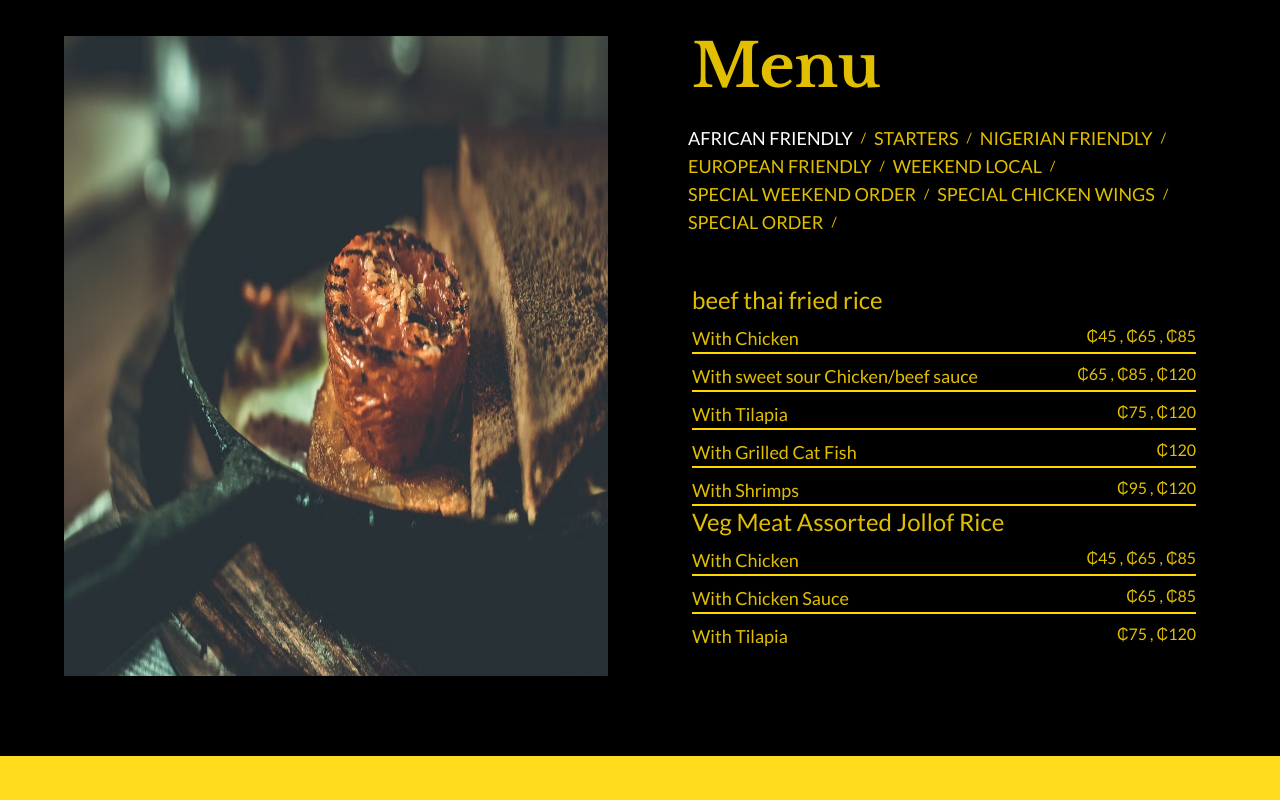
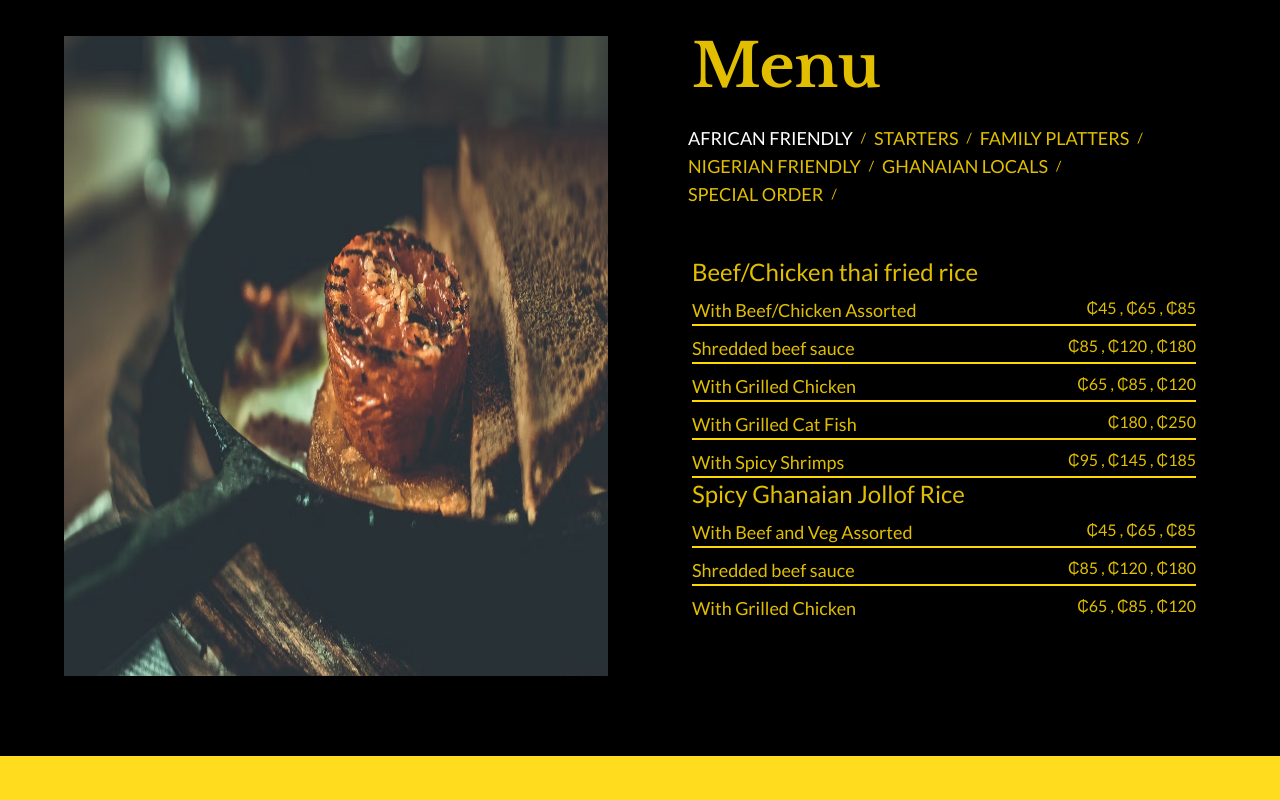
Before and after one commit to kaytee07/tastexxsee, a Next.js app: page / in a window 1280 px wide. Shown: the part 1340-2140 px from the top of the page. Built offline with nearby package versions, Linux system fonts and the light colour scheme.

Commit message:
update menu

```diff
--- a/data/index.ts
+++ b/data/index.ts
@@ -43,115 +43,100 @@ export const menuType = ["African Friendly", "Nigerian Friendly", "European Frie
 
 export const menu: Menu = {
     "African Friendly":[ {
-        name:  "beef thai fried rice",
+        name:  "Beef/Chicken thai fried rice",
         dishes:[
             {
-                name: "With Chicken",
+                name: "With Beef/Chicken Assorted",
                 prices: [45, 65, 85]
             },
             {
-                name: "With sweet sour Chicken/beef sauce",
+                name: "Shredded beef sauce",
+                prices: [85, 120, 180]
+            },
+            {
+                name: "With Grilled Chicken",
                 prices: [65, 85, 120]
             },
             {
-                name: "With Tilapia",
-                prices: [75, 120]
+                name: "With Grilled Cat Fish",
+                prices: [180, 250]
             },
             {
-                name: "With Grilled Cat Fish",
-                prices: [120]
-            },
-            {
-                name: "With Shrimps",
-                prices: [95, 120]
+                name: "With Spicy Shrimps",
+                prices: [95, 145, 185]
             }
         ]
     },
     {
-        name:"Veg Meat Assorted Jollof Rice",
+        name:"Spicy Ghanaian Jollof Rice",
         dishes:[
             {
-                name: "With Chicken",
+                name: "With Beef and Veg Assorted",
                 prices: [45, 65, 85]
             },
             {
-                name: "With Chicken Sauce",
-                prices: [65, 85]
+                name: "Shredded beef sauce",
+                prices: [85, 120, 180]
             },
             {
-                name: "With Tilapia",
-                prices: [75, 120]
+                name: "With Grilled Chicken",
+                prices: [65, 85, 120]
             },
             {
                 name: "With Grilled Cat Fish",
-                prices: [120]
+                prices: [180, 250]
             },
             {
-                name: "With Shrimps",
-                prices: [95, 120]
+                name: "With Spicy Shrimps",
+                prices: [95, 145, 185]
             }
         ],
 
     },
     {
-        name:"Herb Rice",
+        name:"Herb Rice or White Rice",
         dishes:[
-           {
-                name: "With sweet sour Chicken/beef sauce",
-                prices: [55, 75, 95]
+            {
+                name: "Pork Pineapple Barbecue Sauce",
+                prices: [75, 95, 125]
             },
             {
-                name: "With Shrimp Veg Sauce",
-                prices: [95, 120]
+                name: "Shredded beef sauce",
+                prices: [85, 120, 180]
+            },
+            {
+                name: "Sweet Chilli Fish Sauce",
+                prices: [95, 120, 160]
             },
             {
                 name: "With Grilled Cat Fish",
-                prices: [120]
+                prices: [180, 250]
             },
         ],
 
     },
     {
-        name:"Loaded Ghanaian Oil Rice",
+        name:"",
         dishes:[
-           {
-                name: "With Chicken",
-                prices: [65, 85]
+            {
+                name: "Bolognese",
+                prices: [75, 95, 130]
             },
             {
-                name: "With Grilled Cat Fish",
-                prices: [120, 150]
-            },
-        ],
-
-    },
-    {
-        name:"Meat Assorted Noodles",
-        dishes:[
-           {
-                name: "Single Meat",
-                prices: [45, 65]
+                name: "Chicken Alfredo",
+                prices: [75, 95, 130]
             },
             {
-                name: "Mix Meat",
-                prices: [55, 75]
-            },
-        ],
-    },
-    {
-        name:"Special Loaded Banku",
-        dishes:[
-           {
-                name: "With Grilled Chicken",
-                prices: [45, 65]
+                name: "Chicken Burger",
+                prices: [75, 95, 130]
             },
             {
-                name: "With Tilapia",
-                prices: [65, 85]
+                name: "Chilli Beef Mac & Cheese",
+                prices: [120, 180, 244]
             },
             {
-                name: "With Grilled CatFish",
-                prices: [85, 120]
+                name: "Ramen Noodles",
+                prices: [45, 65, 85]
             },
         ],
 
@@ -161,24 +146,68 @@ export const menu: Menu = {
             name:  "",
             dishes:[
                 {
-                    name: "Special Spring Rolls & mix veg",
+                    name: "Sausage and egg",
                     prices: [45]
                 },
                 {
-                    name: "Special Samosa & mix veg",
+                    name: "Pancake and sandwich",
                     prices: [45]
                 },
                 {
-                    name: "Scrambled eggs & mix veg",
+                    name: "Samosa rolls and kaslow",
                     prices: [45]
                 },
                 {
-                    name: "UK Bakes & mixed Veg",
-                    prices: [55]
+                    name: "Chicken popcorn",
+                    prices: [65]
                 },
                 {
-                    name: "Fruit Salad",
-                    prices: [45]
+                    name: "Potato Salad",
+                    prices: [65]
+                },
+                {
+                    name: "Sausage and Bacon Rolls",
+                    prices: [65]
+                },
+                {
+                    name: "Spicey Chicken Wings",
+                    prices: [55, 85, 120]
+                },
+
+            ]
+        },
+
+    ],
+    "Family Platters":[ {
+            name:  "",
+            dishes:[
+                {
+                    name: "English Breakfast Platter",
+                    prices: [280]
+                },
+                {
+                    name: "Fruit Platter",
+                    prices: [180]
+                },
+                {
+                    name: "Seafood Platter",
+                    prices: [390]
+                },
+                {
+                    name: "Canape Platter",
+                    prices: [350]
+                },
+                {
+                    name: "English Supper Platter(Mashed Potatoes)",
+                    prices: [390]
+                },
+                {
+                    name: "African Friendly Platter",
+                    prices: [65]
+                },
+                {
+                    name: "Spicey Chicken Wings",
+                    prices: [350]
                 },
 
             ]
@@ -190,11 +219,11 @@ export const menu: Menu = {
             dishes:[
                 {
                     name: "With Gari",
-                    prices: [65, 85]
+                    prices: [55]
                 },
                 {
                     name: "With Semo",
-                    prices: [65, 85]
+                    prices: [75]
                 },
             ]
         },
@@ -212,11 +241,11 @@ export const menu: Menu = {
             dishes:[
                 {
                     name: "With Gari",
-                    prices: [55, 65]
+                    prices: [55]
                 },
                 {
                     name: "With Semo",
-                    prices: [65, 85]
+                    prices: [75]
                 },
             ]
         },
@@ -225,11 +254,11 @@ export const menu: Menu = {
             dishes:[
                 {
                     name: "With Gari",
-                    prices: [55, 65]
+                    prices: [55]
                 },
                 {
                     name: "With Semo",
-                    prices: [65, 85]
+                    prices: [75]
                 },
             ]
         },
@@ -238,47 +267,29 @@ export const menu: Menu = {
             dishes:[
                 {
                     name: "With Gari",
-                    prices: [55, 65]
+                    prices: [55]
                 },
                 {
                     name: "With Semo",
-                    prices: [65, 85]
+                    prices: [75]
+                },
+            ]
+        },
+        {
+            name:"Okra Soup",
+            dishes:[
+                {
+                    name: "With Gari",
+                    prices: [55]
+                },
+                {
+                    name: "With Semo",
+                    prices: [75]
                 },
             ]
         }
     ],
-        "European Friendly":[ {
-            name:  "",
-            dishes:[
-                {
-                    name: "Mashed Potato With English Beef Gravy",
-                    prices: [90, 120]
-                },
-                {
-                    name: "Potato Chips With Chicken",
-                    prices: [65, 85]
-                },
-                {
-                    name: "English Breakfast Plata",
-                    prices: [280]
-                },
-                {
-                    name: "Canapé Plata",
-                    prices: [350]
-                },
-                {
-                    name: "Seafood Plata",
-                    prices: [550]
-                },
-                {
-                    name: "Africa Friendly Plata",
-                    prices: [450]
-                },
-            ]
-        },
-
-    ],
-    "Weekend Local":[ {
+    "Ghanaian Locals":[ {
             name:  "",
             dishes:[
                 {
@@ -287,7 +298,7 @@ export const menu: Menu = {
                 },
                 {
                     name: "Rice Ball",
-                    prices: [10]
+                    prices: [5]
                 },
                 {
                     name: "Banku",
@@ -296,6 +307,14 @@ export const menu: Menu = {
                 {
                     name: "Kokonte",
                     prices: [5]
+                },
+                {
+                    name: "Plain Rice",
+                    prices: [15]
+                },
+                {
+                    name: "Jollof Rice",
+                    prices: [20]
                 },
             ]
         },
@@ -307,80 +326,97 @@ export const menu: Menu = {
                     prices: [30]
                 },
                 {
-                    name: "Chicken Thigh",
-                    prices: [20]
+                    name: "Cow Meat",
+                    prices: [30]
+                },
+                {
+                    name: "Bush Meat",
+                    prices: [45]
+                },
+                {
+                    name: "Chicken",
+                    prices: [25]
+                },
+                {
+                    name: "Salted Beef",
+                    prices: [5]
                 },
                 {
                     name: "Chicken Wings",
-                    prices: [20]
+                    prices: [10]
                 },
                 {
                     name: "Tuna",
                     prices: [15]
                 },
                 {
+                    name: "Koobi",
+                    prices: [15]
+                },
+                {
                     name: "Wele",
-                    prices: [5]
+                    prices: [7]
                 },
                 {
                     name: "Boiled Egg",
                     prices: [5]
                 },
                 {
-                    name: "Crab",
-                    prices: [10]
+                    name: "Intestine",
+                    prices: [15]
                 },
                 {
-                    name: "Kotodwe",
-                    prices: [25]
-                },
-                {
-                    name: "Beef",
-                    prices: [20]
-                },
-                {
-                    name: "Catfish",
-                    prices: [45]
-                },
-                {
-                    name: "Snail",
-                    prices: [30]
+                    name: "Fresh Tilapia",
+                    prices: [40]
                 },
                 {
                     name: "Salmon",
                     prices: [15]
                 },
-                 {
-                    name: "Tilapia",
+                {
+                    name: "Catfish",
+                    prices: [15]
+                },
+                {
+                    name: "Snail",
                     prices: [40]
                 },
                 {
-                    name: "Towel",
-                    prices: [15]
+                    name: "Dry Catfish(Adwene)",
+                    prices: [50]
                 },
+
             ]
         },
         {
-            name:  "Soups",
+            name:  "Soup and Stews",
             dishes:[
                 {
-                    name: "Goat Soup",
+                    name: "Goat Light Soup",
                     prices: []
                 },
                 {
-                    name: "Abunuabunu",
+                    name: "Green Soup",
                     prices: []
                 },
                 {
-                    name: "Groundnut Soup",
+                    name: "Groundnut or Peanut butter Soup",
                     prices: []
                 },
                 {
-                    name: "Okrow soup",
+                    name: "Okro stew",
                     prices: []
                 },
                 {
-                    name: "Fante Fante",
+                    name: "Kontomire stew",
+                    prices: []
+                },
+                {
+                    name: "Pepper Soup",
+                    prices: []
+                },
+                {
+                    name: "Chicken Soup",
                     prices: []
                 },
                 {
@@ -390,51 +426,54 @@ export const menu: Menu = {
             ]
         }
     ],
-     "Special Weekend Order":[ {
-            name:  "",
+
+    "Special Order":[ {
+            name:  "Special Loaded Banku",
             dishes:[
                 {
-                    name: "Boiled Yam & Asanka Stew",
-                    prices: [75]
-                }
-            ]
-        },
-
-    ],
-     "Special Chicken Wings":[ {
-            name:  "",
-            dishes:[
-                {
-                    name: "Chicken Pizza",
-                    prices: [55]
+                    name: "Grilled Chicken",
+                    prices: [55, 85, 135]
                 },
                 {
-                    name: "Eat Large",
-                    prices: [85]
+                    name: "Grilled Catfish",
+                    prices: [180, 250]
                 },
             ]
         },
-
-    ],
-    "Special Order":[ {
-            name:  "Pizza",
+        {
+            name:  "Loaded Ghanaian Oil Rice",
             dishes:[
                 {
-                    name: "Chicken Pizza",
-                    prices: [65, 85, 120]
+                    name: "Grilled Chicken",
+                    prices: [55, 85, 135]
                 },
                 {
-                    name: "Fruit Pizza",
-                    prices: [75, 95, 120]
+                    name: "Grilled Catfish",
+                    prices: [180, 250]
+                },
+            ]
+        },
+        {
+            name:  "Special Etor",
+            dishes:[
+                {
+                    name: "Plantain",
+                    prices: [50]
                 },
                 {
-                    name: "Special Pizza",
-                    prices: [85, 100, 130]
+                    name: "Yam",
+                    prices: [75]
                 },
+            ]
+        },
+        {
+            name:  "Special Loaded Banku",
+            dishes:[
                 {
-                    name: "Eat Large",
-                    prices: [65]
+                    name: "Boiled Yam With Asanka Groundnut Sauce",
+                    prices: [75]
                 },
+
             ]
         },
 
@@ -450,10 +489,10 @@ export const staff = [
         src:""
     },
      {
-        name: "Gideon Senanu",
+        name: "Joshua Azu Benson",
         position: "Manager",
-        auto:"",
-        src:""
+        auto:"A Sports Science graduate, physiotherapist, and certified digital marketer. I combine my passion for music and digital marketing to connect with communities and create meaningful experiences.",
+        src:"/img/benson.jpg"
     },
     {
         name: "Rexford Kofi Obeng",
```
Also changed, not shown: public/img/benson.jpg (added).
